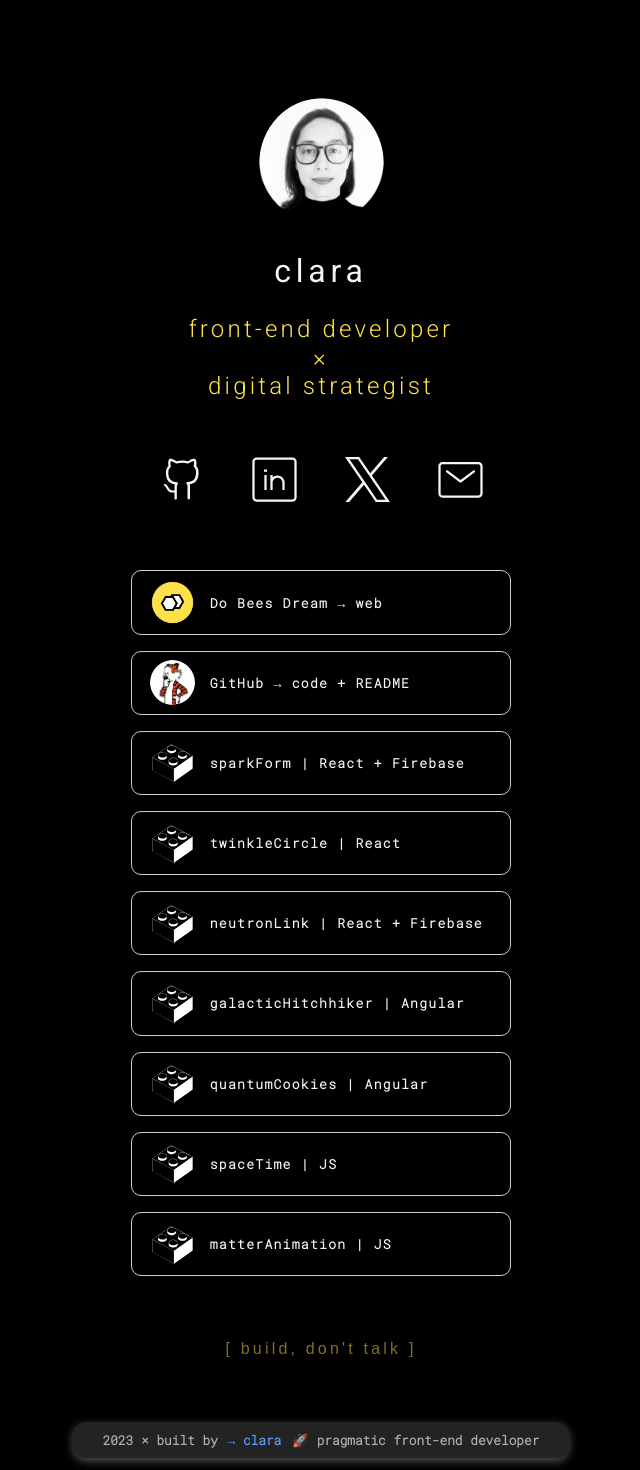
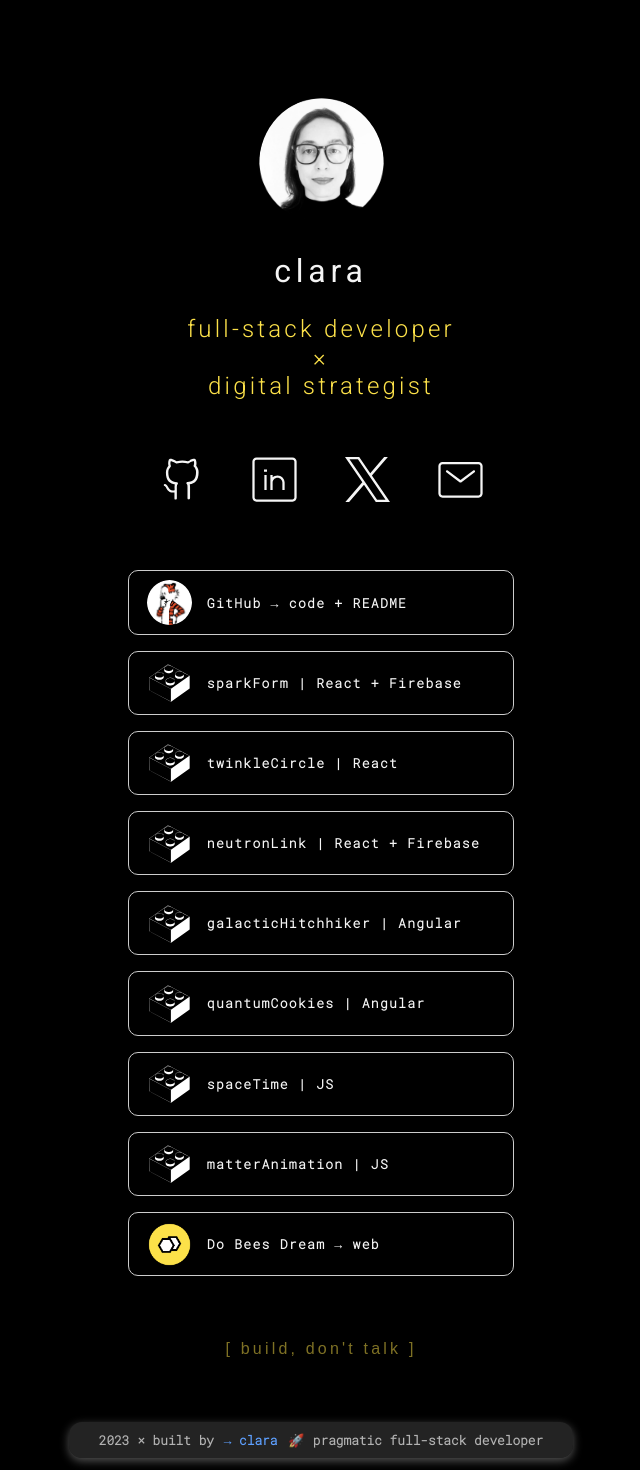
Before and after one commit to clasei/clara, a React (Create React App) app: page / in a window 1280 px wide. Shown: the part 52-1522 px from the top of the page, without its empty margins (319-959 px from the left). Built offline with nearby package versions, Linux system fonts and the light colour scheme.

Commit message:
full-stack dev updated

```diff
--- a/public/index.html
+++ b/public/index.html
@@ -5,9 +5,9 @@
     <meta name="viewport" content="width=device-width, initial-scale=1.0, user-scalable=yes">
     <meta name="apple-mobile-web-app-capable" content="yes">
     <meta http-equiv="X-UA-Compatible" content="ie=edge">
-    <title>→ clara 🚀 front-end developer × digital strategist</title>
-    <meta name="description" content="I'm Clara Seijo, pragmatic front-end developer. Building user-focused & responsive web experiences. From concept to code.">
-    <meta name="keywords" content="clara, clara seijo, front-end, developer, digital strategist">
+    <title>→ clara 🚀 full-stack developer × digital strategist</title>
+    <meta name="description" content="I'm Clara Seijo, pragmatic full-stack developer. Building user-focused & responsive web experiences. From concept to code.">
+    <meta name="keywords" content="clara, clara seijo, full-stack, developer, digital strategist">
     <meta name="author" content="clara, clara seijo">
     <meta property="og:image" content="%PUBLIC_URL%/openGraph.png">
     <link rel="icon" type="image/x-icon" href="%PUBLIC_URL%/favicon.ico">
--- a/src/components/Footer/Footer.js
+++ b/src/components/Footer/Footer.js
@@ -10,7 +10,7 @@ const Footer = () => {
             <span id="currentYear">{ currentYear } </span>
             × built by <a href="https://github.com/clasei" target="_blank" rel="noopener noreferrer">→ clara</a>
             <span id="rocketIcon"> 🚀 </span>
-            pragmatic front-end developer
+            pragmatic full-stack developer
         </footer>
     </div>
   );
--- a/src/components/Header/Header.js
+++ b/src/components/Header/Header.js
@@ -8,7 +8,7 @@ const Header = () => {
         <div className="header-container">
             <img src={profilePic} alt="Clara Seijo" className="profile-pic"/>
             <h1>clara</h1>
-            <h2>front-end developer</h2>
+            <h2>full-stack developer</h2>
             <h2>×</h2>
             <h2>digital strategist</h2>
         </div>
--- a/src/components/ProjectLinks/ProjectLinks.js
+++ b/src/components/ProjectLinks/ProjectLinks.js
@@ -7,11 +7,6 @@ import Hobbes from '../../assets/images/cla-sei-hobbes.png';
 
 
 const projects = [
-    {
-        name: "Do Bees Dream → web",
-        link: "https://dobeesdream.com",
-        image: dbdLogo
-    },
     {
         name: "GitHub → code + README",
         link: "https://github.com/clasei",
@@ -52,6 +47,11 @@ const projects = [
         link: "https://clasei.github.io/matter-animation/",
         image: projectLogo
     },
+    {
+        name: "Do Bees Dream → web",
+        link: "https://dobeesdream.com",
+        image: dbdLogo
+    },
 ];
 
 const ProjectLinks = () => {
```
